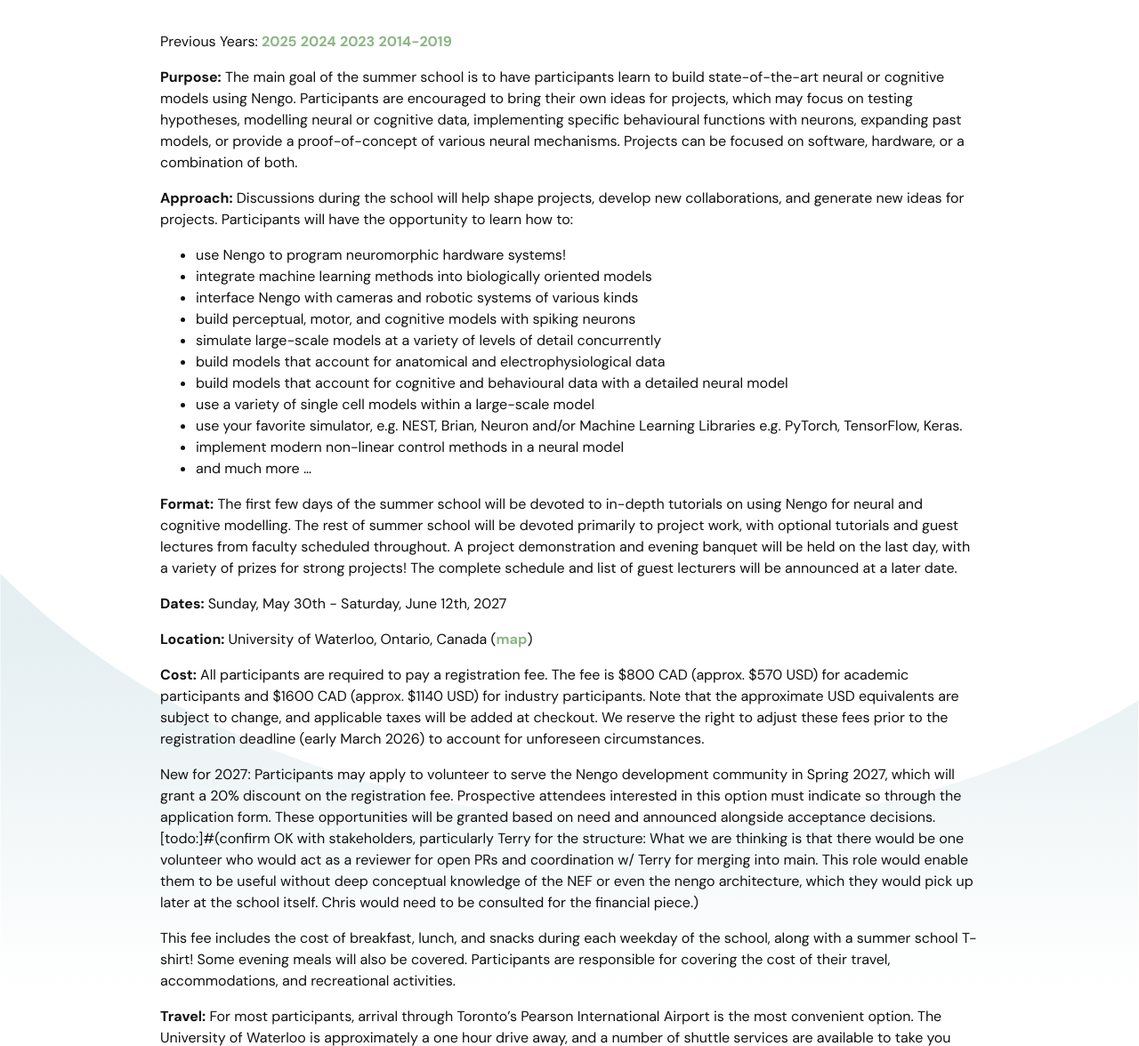
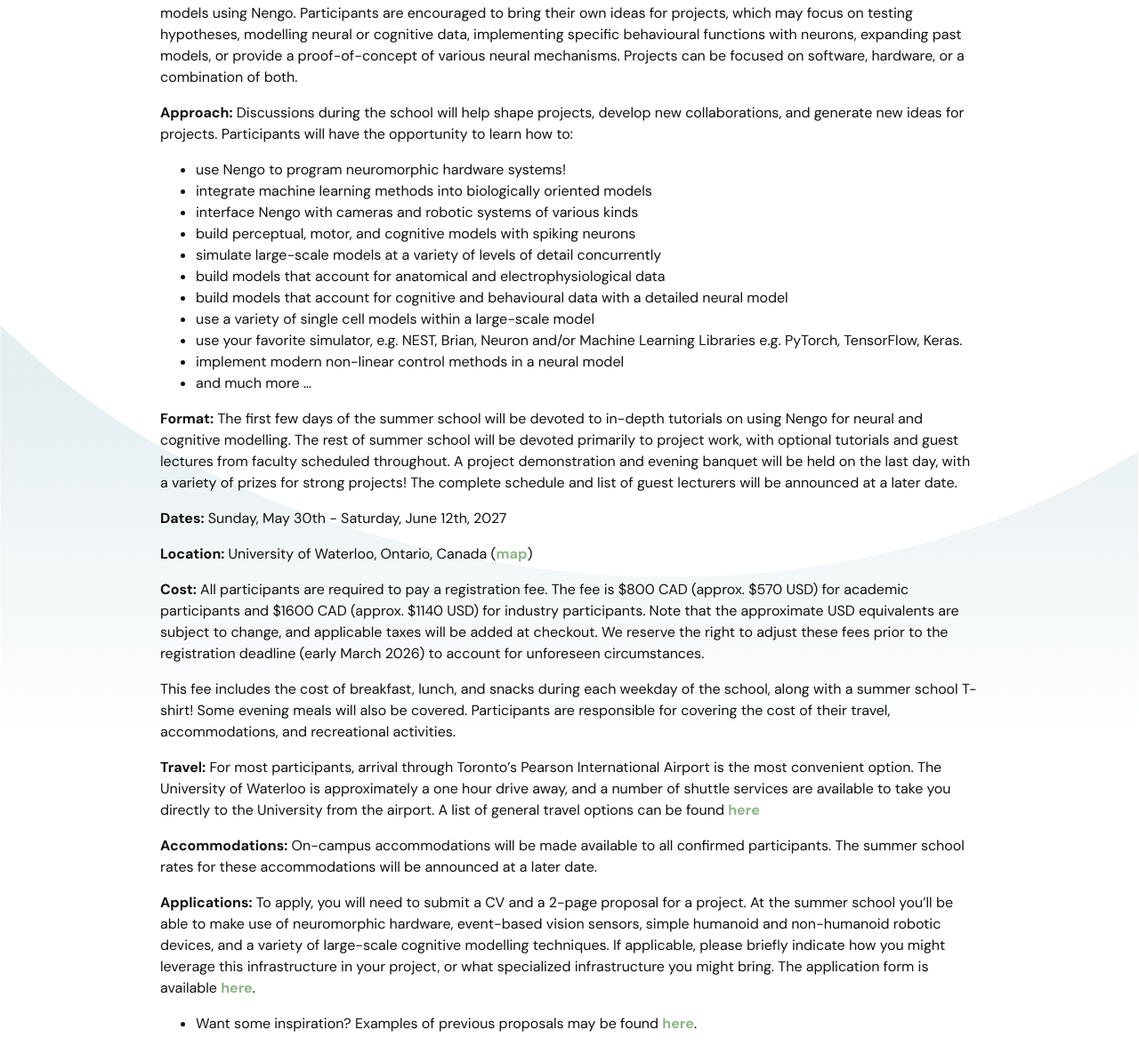
Before and after one commit to nengo/nengo.github.io, a Jekyll site: the page built from summer-school.md, in a window 1280 px wide and 1400 px high, scrolled down 1295 px, cut to the strip 224-1400 px from the top of the window. Shown: the whole strip at 89% size. Built offline with Jekyll 4.4.1, drawn with Linux system fonts in a browser that asks for light colours; nearby versions of some CDN libraries; some web fonts are replaced; some of the changed text lies outside the part shown.

Commit message:
Remove comments for 2026 video, spinnaker2 access, and volunteer option
Added new information about registration fees and volunteer opportunities for the 2027 summer school.

```diff
--- a/summer-school.md
+++ b/summer-school.md
@@ -7,7 +7,6 @@
 ---
 
 ## 2027
-[todo:]#(swap out for the best-fitting image of the poster)
 [<img alt="Nengo summer school"
 src="{{ site.baseurl }}/img/DigitalBanner.png"
 style="width: 100%;"/>]({{ site.baseurl }}/img/DigitalBanner.png)
@@ -20,7 +19,6 @@
 [Braindrop](https://web.stanford.edu/group/brainsinsilicon/),
 the [SpiNNaker](http://apt.cs.manchester.ac.uk/projects/SpiNNaker/) chip, a
 variety of [FPGAs](https://www.nengo.ai/nengo-fpga/), as well as robots and event cameras.
-[todo:]#(Question for Jake and/or Chris, are there any new ones we would expect to/want be able to provide for 2027, e.g. SpinNaker 2 or whatever the big rack project is?)
 
 In addition to teaching participants to run applications on neuromorphic
 hardware using the Nengo simulation package, this two-week school will
@@ -45,7 +43,6 @@
 [How to Build A Brain](http://www.amazon.com/How-Build-Brain-Architecture-Architectures/dp/0199794545).
 
 Watch the video below for a quick look at last year's summer school!
-[todo:]#(find the 2026 video from Karim or linked already on YouTube)
 
 <iframe width="100%"
     height="400"
@@ -55,7 +52,6 @@
 ></iframe>
 
 Previous Years:
-[2025](https://youtu.be/hHwIryt053M?si=Ldh1_QjcOj24dg0_)
 [2024](https://youtu.be/nFYTqieEnSY?si=WLoc7LCbM-YJhm2x)
 [2023](https://youtu.be/vRcN5-0wdQE?si=2l3idGa2_eKGuJ-B)
 [2014-2019](https://youtube.com/playlist?list=PLYLu6sY3jnoVgeFX4GMFaECP_y1aAKxHE&si=eS8b8-orZRusMjM_)
@@ -104,9 +100,6 @@
 
 **Cost:** All participants are required to pay a registration fee. The fee is $800 CAD (approx. $570 USD) for academic participants and $1600 CAD (approx. $1140 USD) for industry participants. Note that the approximate USD equivalents are subject to change, and applicable taxes will be added at checkout. We reserve the right to adjust these fees prior to the registration deadline (early March 2026) to account for unforeseen circumstances.
 
-New for 2027: Participants may apply to volunteer to serve the Nengo development community in Spring 2027, which will grant a 20% discount on the registration fee. Prospective attendees interested in this option must indicate so through the application form. These opportunities will be granted based on need and announced alongside acceptance decisions.
-[todo:]#(confirm OK with stakeholders, particularly Terry for the structure: What we are thinking is that there would be one volunteer who would act as a reviewer for open PRs and coordination w/ Terry for merging into main. This role would enable them to be useful without deep conceptual knowledge of the NEF or even the nengo architecture, which they would pick up later at the school itself. Chris would need to be consulted for the financial piece.)
-
 This fee includes the cost of breakfast, lunch, and snacks during
 each weekday of the school, along with a summer school T-shirt!
 Some evening meals will also be covered. Participants are
```
